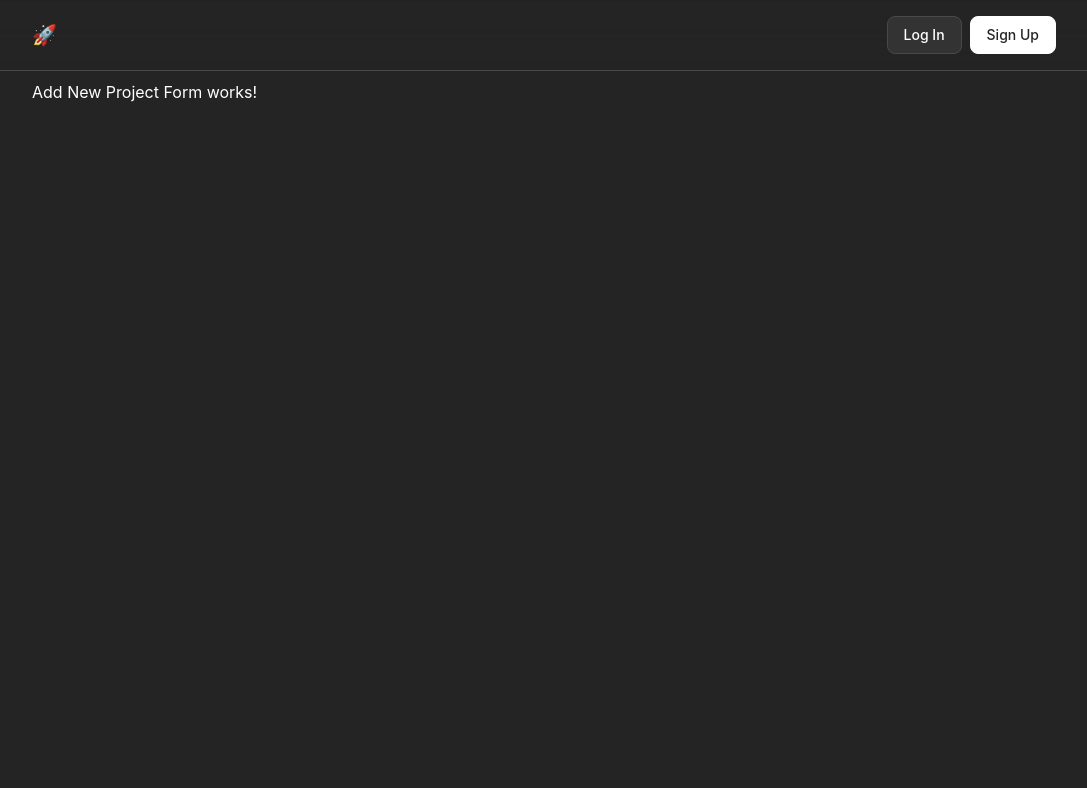
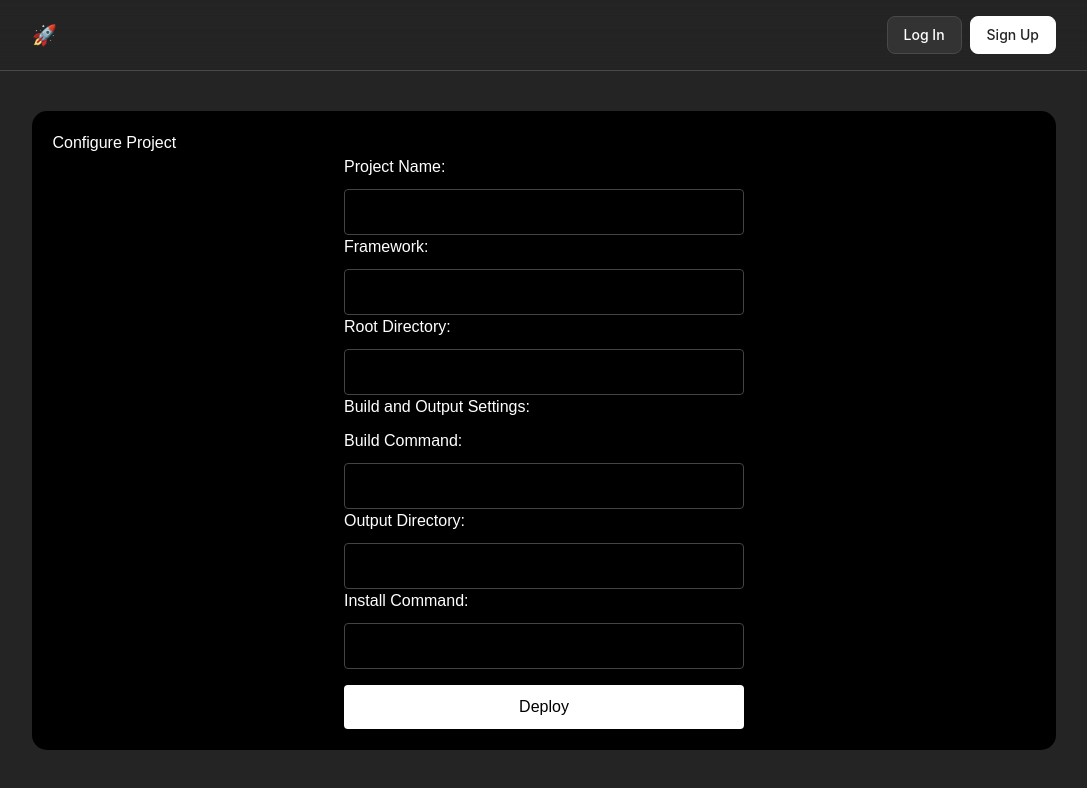
Before and after one commit to jashwanth0712/arweave-hackathon, a React (Vite) app in the folder hosting-website/: page /addNew in a window 1280 px wide. Shown: the top 788 px of the page, without its empty margins (96-1183 px from the left). Built offline with nearby package versions, Linux system fonts and the light colour scheme.

Commit message:
Added Form

```diff
--- a/hosting-website/src/pages/AddNew.jsx
+++ b/hosting-website/src/pages/AddNew.jsx
@@ -1,6 +1,9 @@
+import DeployForm from "./deployform/deployform";
+
 export default function AddNewProject() {
 
     return (
-        <p>Add New Project Form works!</p>
-    );
+    <DeployForm />
+
+        );
 }
--- /dev/null
+++ b/hosting-website/src/pages/deployform/deployform.css
@@ -0,0 +1,51 @@
+/* CSS Reset */
+* {
+    margin: 0;
+    padding: 0;
+    box-sizing: border-box;
+  }
+
+
+  .depcont{
+    background-color: black;
+    color: white;
+    margin-top: 3%;
+    padding: 2%;
+    border-radius: 15px;
+    border: #444;
+  }
+  h1 {
+    margin-bottom: 20px;
+  }
+
+  form {
+    display: flex;
+    flex-direction: column;
+    max-width: 400px;
+    margin: 0 auto;
+  }
+
+  label {
+    margin-bottom: 10px;
+  }
+
+  .btn{
+    margin-top: 4%;
+    color: black;
+    background-color: white;
+  }
+
+  input[type="text"],
+  input[type="submit"],
+  select {
+    width: 100%;
+    padding: 10px;
+    background: transparent;
+    color: white;
+    border: 1px solid #444;
+    border-radius: 4px;
+  }
+
+  select {
+    cursor: pointer;
+  }
--- /dev/null
+++ b/hosting-website/src/pages/deployform/deployform.jsx
@@ -0,0 +1,54 @@
+import React, { useState } from 'react';
+import './deployform.css';
+const DeployForm = () => {
+  const [projectName, setProjectName] = useState('');
+  const [framework, setFramework] = useState('');
+  const [rootDirectory, setRootDirectory] = useState('');
+  const [buildSettings, setBuildSettings] = useState('option1');
+  const [buildCommand, setBuildCommand] = useState('');
+  const [outputDirectory, setOutputDirectory] = useState('');
+  const [installCommand, setInstallCommand] = useState('');
+
+  const handleSubmit = (e) => {
+    e.preventDefault();
+    // Handle form submission here, e.g., save data to a server
+    // or perform other actions based on the form data.
+    console.log('Form submitted!');
+  };
+
+  return (
+
+    <div className='depcont'>
+    <div style={{ background: 'black', color: 'white', fontFamily: 'Arial, sans-serif' }}>
+    <h2>Configure Project</h2>
+    <form onSubmit={handleSubmit}>
+      <label htmlFor="projectName">Project Name:</label>
+      <input type="text" id="projectName" value={projectName} onChange={(e) => setProjectName(e.target.value)} required />
+
+      <label htmlFor="framework">Framework:</label>
+      <input type="text" id="framework" value={framework} onChange={(e) => setFramework(e.target.value)} required />
+
+      <label htmlFor="rootDirectory">Root Directory:</label>
+      <input type="text" id="rootDirectory" value={rootDirectory} onChange={(e) => setRootDirectory(e.target.value)} required />
+
+      <label htmlFor="buildSettings">Build and Output Settings:</label>
+
+
+
+      <label htmlFor="buildCommand">Build Command:</label>
+      <input type="text" id="buildCommand" value={buildCommand} onChange={(e) => setBuildCommand(e.target.value)} required />
+
+      <label htmlFor="outputDirectory">Output Directory:</label>
+      <input type="text" id="outputDirectory" value={outputDirectory} onChange={(e) => setOutputDirectory(e.target.value)} required />
+
+      <label htmlFor="installCommand">Install Command:</label>
+      <input type="text" id="installCommand" value={installCommand} onChange={(e) => setInstallCommand(e.target.value)} required />
+
+     <button type="submit" className='btn' style={{ backgroundColor: 'white', color: 'black', padding: '10px 15px', border: 'none', borderRadius: '4px', cursor: 'pointer' }}> Deploy </button>
+    </form>
+  </div>
+  </div>
+  );
+};
+
+export default DeployForm;
--- /dev/null
+++ b/hosting-website/src/pages/details/details.jsx
@@ -0,0 +1,11 @@
+import React from 'react';
+import './details.css'
+const Details = () => {
+  return (
+    <div>
+
+    </div>
+  );
+}
+
+export default Details;
```
Also changed, not shown: hosting-website/src/pages/details/details.css (added).
